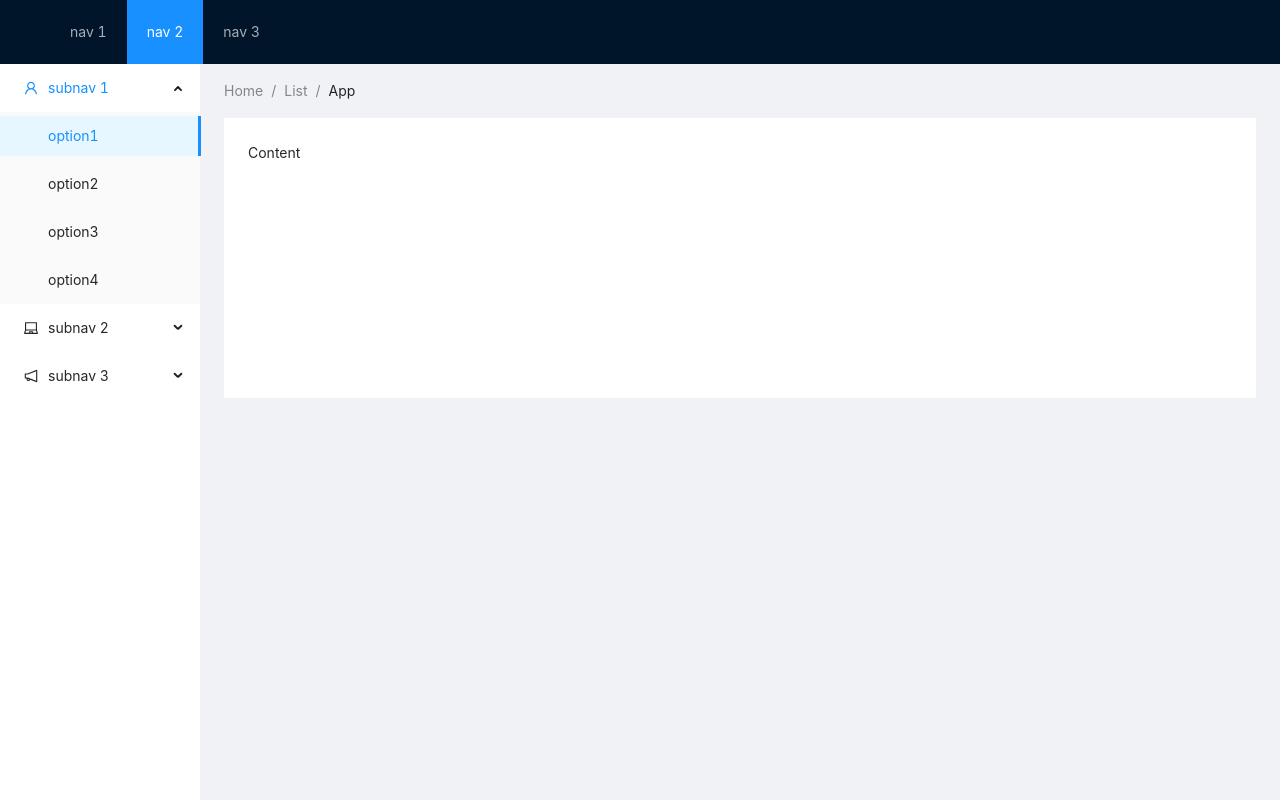
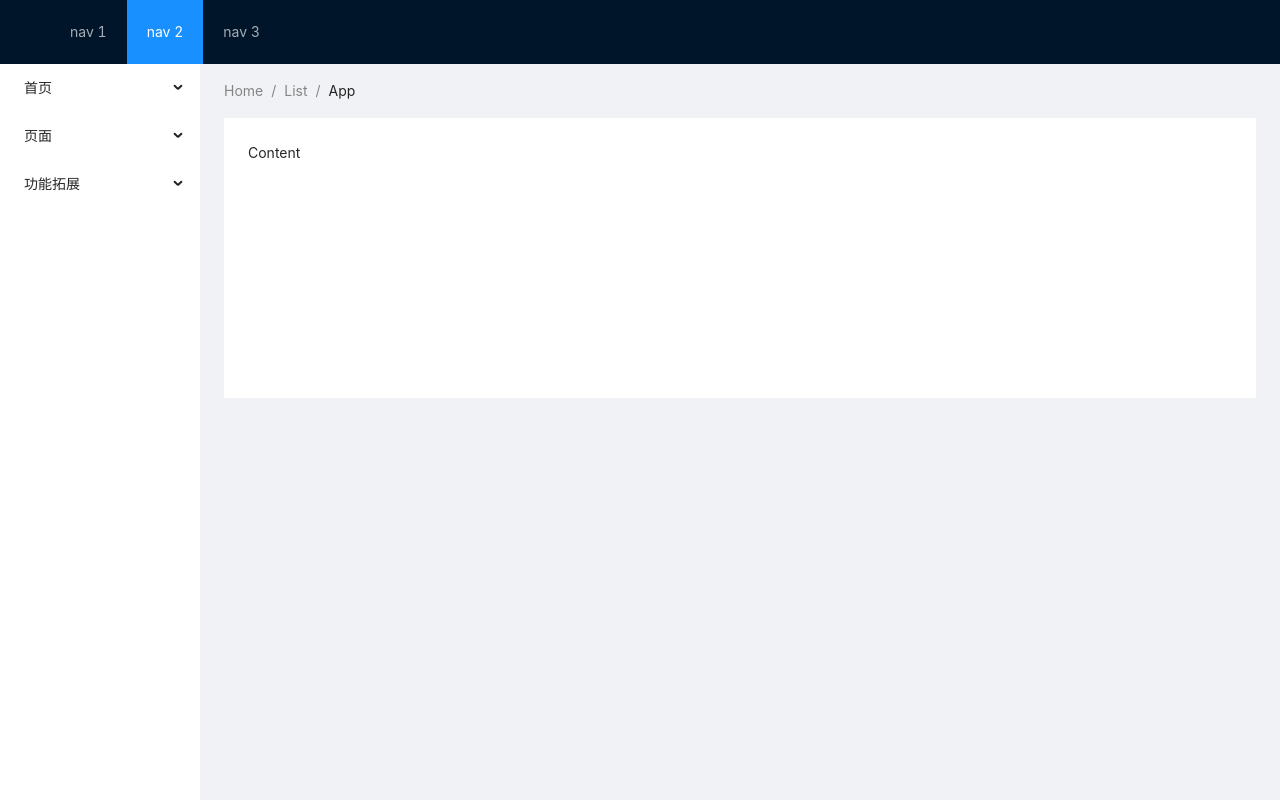
Before and after one commit to Mrblackant/react-antd-dynamicRouter, a React (Create React App) app: page / in a window 1280 px wide. Built offline with nearby package versions, Linux system fonts and the light colour scheme.

Commit message:
dymicMeuns

```diff
--- a/src/layout/siderMeuns.tsx
+++ b/src/layout/siderMeuns.tsx
@@ -4,10 +4,30 @@ import {
   LaptopOutlined,
   NotificationOutlined,
 } from '@ant-design/icons'
+
+import { navMeuns } from '../router'
 const { Sider } = Layout
 const { SubMenu } = Menu
 
-function siderMeuns() {
+function siderMeuns(props: any) {
+  const showMeuns = (meunsArr: any[]) => {
+    console.log('')
+    console.log(meunsArr)
+    return meunsArr.map((i: any) => {
+      return (
+        <SubMenu key={i.key} title={i.title}>
+          {i.children &&
+            i.children.map((k: any) =>
+              k.children ? (
+                showMeuns([k])
+              ) : (
+                <Menu.Item key={k.key}>{k.title}</Menu.Item>
+              )
+            )}
+        </SubMenu>
+      )
+    })
+  }
   return (
     <Sider width={200} className="site-layout-background">
       <Menu
@@ -16,24 +36,7 @@ function siderMeuns() {
         defaultOpenKeys={['sub1']}
         style={{ height: '100%', borderRight: 0 }}
       >
-        <SubMenu key="sub1" icon={<UserOutlined />} title="subnav 1">
-          <Menu.Item key="1">option1</Menu.Item>
-          <Menu.Item key="2">option2</Menu.Item>
-          <Menu.Item key="3">option3</Menu.Item>
-          <Menu.Item key="4">option4</Menu.Item>
-        </SubMenu>
-        <SubMenu key="sub2" icon={<LaptopOutlined />} title="subnav 2">
-          <Menu.Item key="5">option5</Menu.Item>
-          <Menu.Item key="6">option6</Menu.Item>
-          <Menu.Item key="7">option7</Menu.Item>
-          <Menu.Item key="8">option8</Menu.Item>
-        </SubMenu>
-        <SubMenu key="sub3" icon={<NotificationOutlined />} title="subnav 3">
-          <Menu.Item key="9">option9</Menu.Item>
-          <Menu.Item key="10">option10</Menu.Item>
-          <Menu.Item key="11">option11</Menu.Item>
-          <Menu.Item key="12">option12</Menu.Item>
-        </SubMenu>
+        {showMeuns(navMeuns)}
       </Menu>
     </Sider>
   )
--- a/src/router/index.ts
+++ b/src/router/index.ts
@@ -1 +1,37 @@
-export const l=1
+export const navMeuns=[
+    {
+        title:'首页',
+        key:'/app/index'
+    },
+    {
+        title:'页面',
+        key:'/app/pages',
+        children:[
+            {
+                title:'列表页',
+                key:'/app/pages/list',
+                children:[{
+                    title:'单个筛选条件列表页',
+                    key:'/app/pages/list/sigel',
+                },{
+                    title:'多个筛选条件列表页',
+                    key:'/app/pages/list/more',
+                }]
+            },
+            {
+                title:'详情页',
+                key:'/app/pages/detail'
+            }
+        ]
+    },
+    {
+        title:'功能拓展',
+        key:'/app/extension',
+        children:[
+            {
+                title:'链接参数',
+                key:'/app/extension/queryParams'
+            },
+        ]
+    }
+]
```
